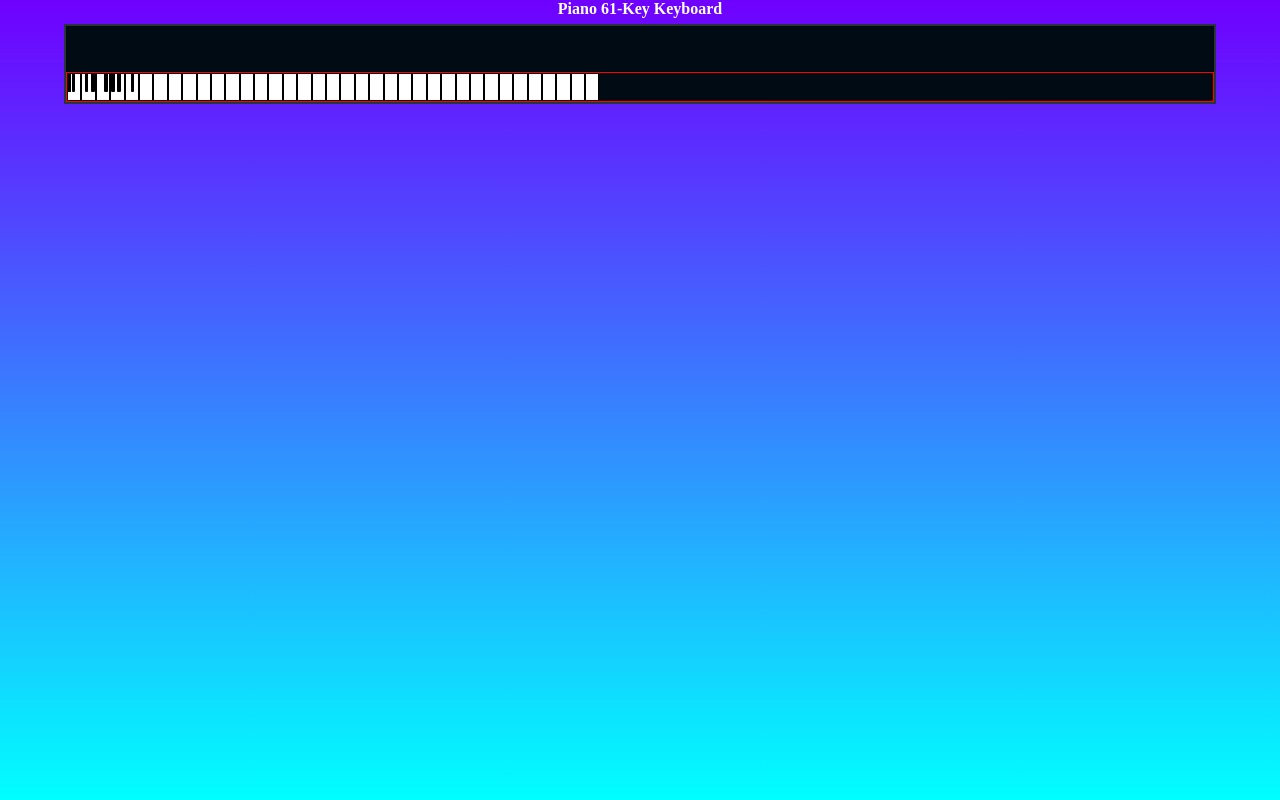
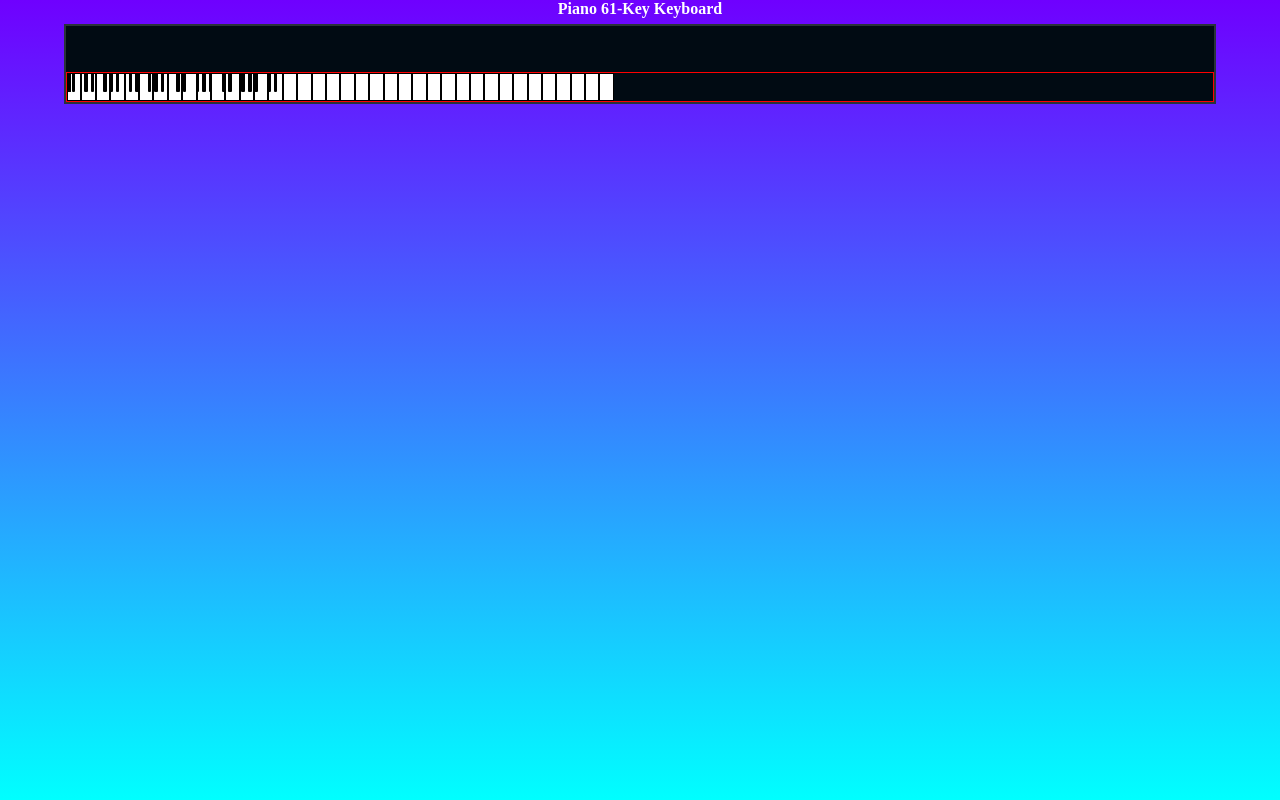
Before and after one commit to webspider02/piano61key, a plain HTML site: page index.html in a window 1280 px wide. Drawn offline with Linux system fonts and the light colour scheme.

Commit message:
piano black keys part 2

```diff
--- a/javascript/keyboard.js
+++ b/javascript/keyboard.js
@@ -4,7 +4,7 @@ const whiteKeys = [];
 const path = document.querySelector("div#wrapper > div#piano-card > div#piano-keyboard");
 
 // Creating white keys
-for(let i=0; i<36; i++) {
+for(let i=0; i<=36; i++) {
     key = document.createElement("div");
     key.classList.add("white-key");
     //key.classList.add("key");
@@ -13,7 +13,7 @@ for(let i=0; i<36; i++) {
 }
 
 // Black keys
-for(let j=0; j<25; j++) {
+for(let j=0; j<=25; j++) {
     key = document.createElement("div");
     key.classList.add("black-key");
     blackKeys[j] = key;
@@ -28,3 +28,19 @@ blackKeys[3].setAttribute("id","Gb2");
 blackKeys[4].setAttribute("id","Ab2");
 blackKeys[5].setAttribute("id","Bb2");
 blackKeys[6].setAttribute("id","Db3");
+blackKeys[7].setAttribute("id","Eb3");
+blackKeys[8].setAttribute("id","Gb3");
+blackKeys[9].setAttribute("id","Ab3");
+blackKeys[10].setAttribute("id","Bb3");
+blackKeys[11].setAttribute("id","Db4");
+blackKeys[12].setAttribute("id","Eb4");
+blackKeys[13].setAttribute("id","Gb4");
+blackKeys[14].setAttribute("id","Ab4");
+blackKeys[15].setAttribute("id","Bb4");
+blackKeys[16].setAttribute("id","Db5");
+blackKeys[17].setAttribute("id","Eb5");
+blackKeys[18].setAttribute("id","Gb5");
+blackKeys[19].setAttribute("id","Ab5");
+blackKeys[20].setAttribute("id","Bb5");
+blackKeys[21].setAttribute("id","Db6");
+blackKeys[22].setAttribute("id","Eb6");
--- a/styles/main.css
+++ b/styles/main.css
@@ -73,29 +73,93 @@ div#wrapper > div#piano-card > div#piano-keyboard > div.black-key {
 }
 
 div#wrapper > div#piano-card > div#piano-keyboard > div#Bb1 {
-    left :4.7px;
+    left :4.6px;
 }
 
 div#wrapper > div#piano-card > div#piano-keyboard > div#Db2 {
-    left :17.7px;
+    left :17.3px;
 }
 
 div#wrapper > div#piano-card > div#piano-keyboard > div#Eb2 {
-    left :24.4px;
+    left :23.6px;
 }
 
 div#wrapper > div#piano-card > div#piano-keyboard > div#Gb2 {
-    left :37.4px;
+    left :36.4px;
 }
 
 div#wrapper > div#piano-card > div#piano-keyboard > div#Ab2 {
-    left :44.0px;
+    left :42.7px;
 }
 
 div#wrapper > div#piano-card > div#piano-keyboard > div#Bb2 {
-    left :50.4px;
+    left :48.9px;
 }
 
 div#wrapper > div#piano-card > div#piano-keyboard > div#Db3 {
-    left :63.5px;
+    left :61.7px;
 }
+
+div#wrapper > div#piano-card > div#piano-keyboard > div#Eb3 {
+    left :68.2px;
+}
+
+div#wrapper > div#piano-card > div#piano-keyboard > div#Gb3 {
+    left :80.8px;
+}
+
+div#wrapper > div#piano-card > div#piano-keyboard > div#Ab3 {
+    left :87.2px;
+}
+
+div#wrapper > div#piano-card > div#piano-keyboard > div#Bb3 {
+    left :93.6px;
+}
+
+div#wrapper > div#piano-card > div#piano-keyboard > div#Db4 {
+    left :109.1px;
+}
+
+div#wrapper > div#piano-card > div#piano-keyboard > div#Eb4 {
+    left :115.7px;
+}
+
+div#wrapper > div#piano-card > div#piano-keyboard > div#Gb4 {
+    left :128.7px;
+}
+
+div#wrapper > div#piano-card > div#piano-keyboard > div#Ab4 {
+    left :135.2px;
+}
+
+div#wrapper > div#piano-card > div#piano-keyboard > div#Bb4 {
+    left :141.8px;
+}
+
+div#wrapper > div#piano-card > div#piano-keyboard > div#Db5 {
+    left :154.7px;
+}
+
+div#wrapper > div#piano-card > div#piano-keyboard > div#Eb5 {
+    left :161.3px;
+}
+
+div#wrapper > div#piano-card > div#piano-keyboard > div#Gb5 {
+    left :174.4px;
+}
+
+div#wrapper > div#piano-card > div#piano-keyboard > div#Ab5 {
+    left :181.0px;
+}
+
+div#wrapper > div#piano-card > div#piano-keyboard > div#Bb5 {
+    left :187.4px;
+}
+
+div#wrapper > div#piano-card > div#piano-keyboard > div#Db6 {
+    left :200.5px;
+}
+
+div#wrapper > div#piano-card > div#piano-keyboard > div#Eb6 {
+    left :206.9px;
+}
```
